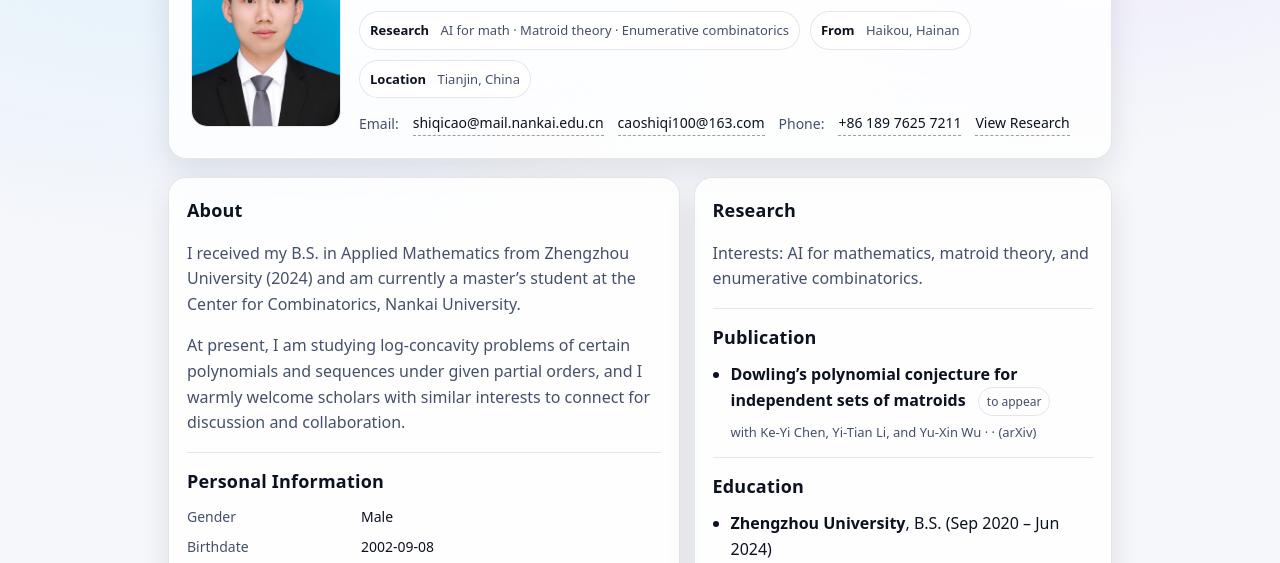
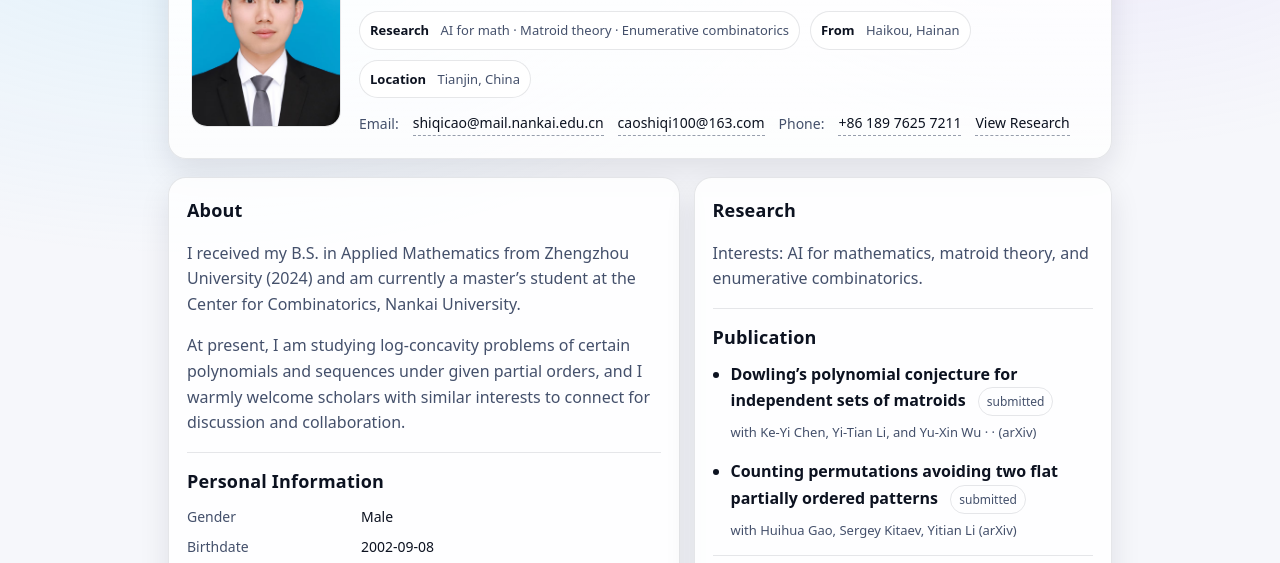
Before and after one commit to pinocao0908/shiqicao0908.github.io, a plain HTML site: page index.html in a window 1280 px wide. Shown: the part 209-772 px from the top of the page. Drawn offline with Linux system fonts and the light colour scheme.

Commit message:
Update index.html

```diff
--- a/index.html
+++ b/index.html
@@ -339,10 +339,18 @@
         <ul>
           <li>
             <span class="pub-title">Dowling’s polynomial conjecture for independent sets of matroids</span>
-            <span class="pill">to appear</span>
+            <span class="pill">submitted</span>
             <div class="muted small" style="margin-top:6px;">
               with Ke-Yi Chen, Yi-Tian Li, and Yu-Xin Wu ·
               · <a class="muted" href="https://arxiv.org/abs/2601.03809">(arXiv)</a>
+            </div>
+          </li>
+           <li style="margin-top:16px;">
+            <span class="pub-title">Counting permutations avoiding two flat partially ordered patterns</span>
+            <span class="pill">submitted</span>
+            <div class="muted small" style="margin-top:6px;">
+              with Huihua Gao, Sergey Kitaev, Yitian Li
+              <a class="muted" href="https://arxiv.org/abs/2603.03474">(arXiv)</a>
             </div>
           </li>
         </ul>
```
